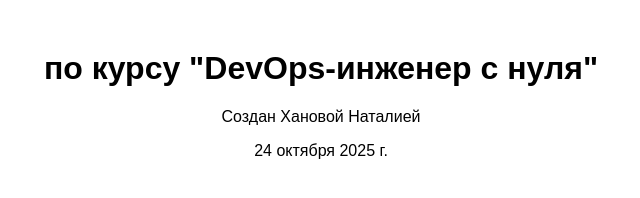
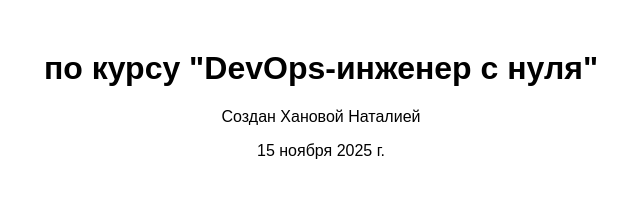
Before and after one commit to NataliyaKh/diplom-app, a plain HTML site: page html/index.html in a window 1280 px wide. Shown: the full height of the page, 319-959 px from the left. Drawn offline with Linux system fonts and the light colour scheme.

Commit message:
modify date

```diff
--- a/html/index.html
+++ b/html/index.html
@@ -7,6 +7,6 @@
 <body style="font-family: Arial; text-align: center; margin-top: 50px;">
   <h1>по курсу "DevOps-инженер с нуля"</h1>
   <p>Создан Хановой Наталией</p>
-  <p>24 октября 2025 г.</p>
+  <p>15 ноября 2025 г.</p>
 </body>
 </html>
```
